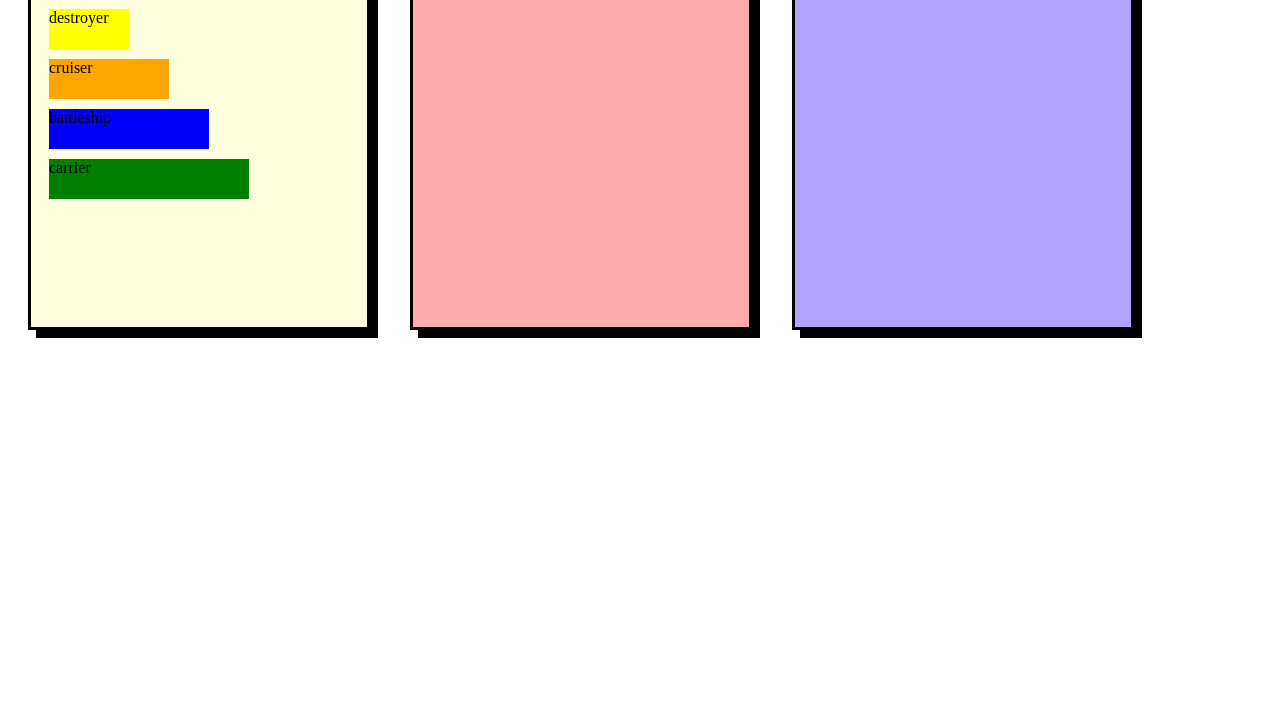
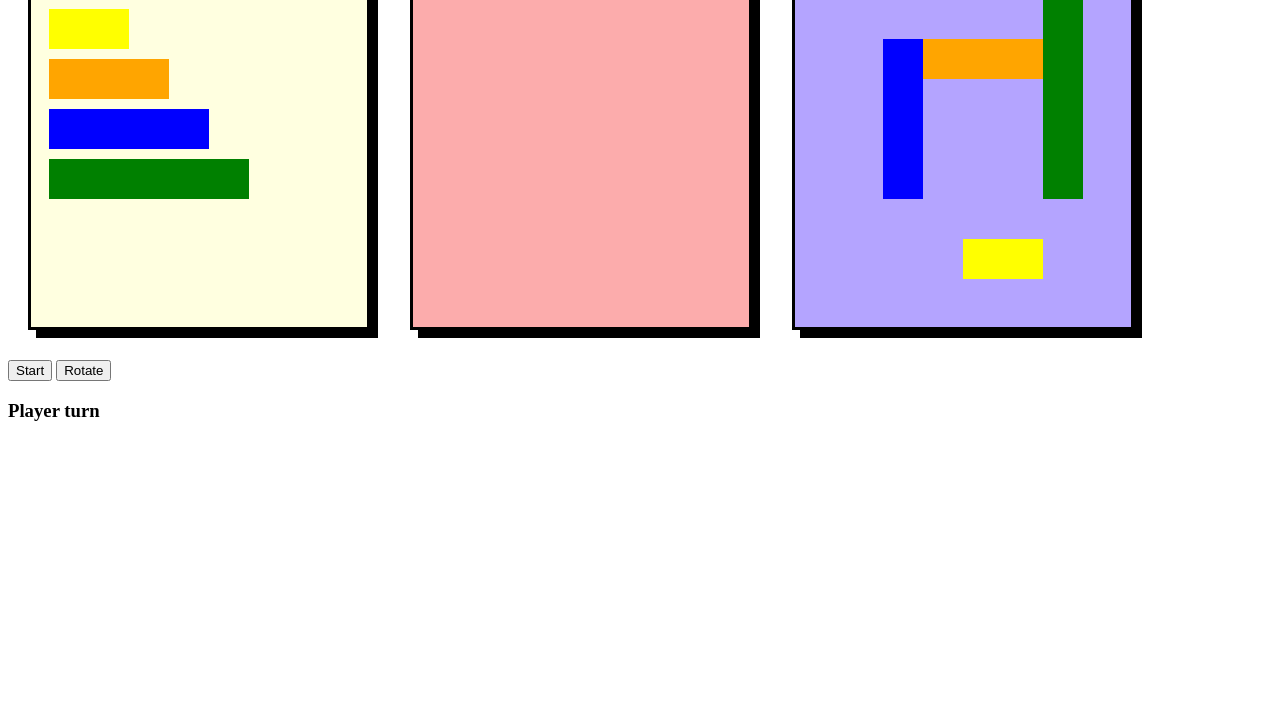
Before and after one commit to geoff4fsm/The_Game, a plain HTML site: page index.html in a window 1280 px wide. Shown: the part 83-800 px from the top of the page. Drawn offline with Linux system fonts and the light colour scheme.

Commit message:
Add files via upload

```diff
--- a/app.js
+++ b/app.js
@@ -60,12 +60,11 @@ const shipArray = [ // array of ships to be placed randomly by computer
     {
     name: "carrier",
         directions: [
-            [0, 1, 2,,3 ,4],
+            [0, 1, 2, 3 ,4],
             [0, width, width*2, width*3, width*4]
         ]
     }
 ]
-
 // place computer ships in random location
 
 let generateShips = (ship) => {
@@ -73,12 +72,18 @@ let generateShips = (ship) => {
     let current = ship.directions[randomDirection]
     if (randomDirection === 0) direction = 1    //  horizontal
     if (randomDirection === 1) direction = 8    //  verticle
-    let randomStart = Math.floor(Math.random() * computerSquares.length - ship.directions[0].length * randomDirection)  // keeps ship on board
-
+    let randomStart = Math.abs(Math.floor(Math.random() * computerSquares.length - (ship.directions[0].length * direction)))  // keeps ship on board
+console.log(current)
     const isTaken = current.some(index => computerSquares[randomStart + index].classList.contains("taken"))
+    console.log(isTaken)
     const isAtRightEdge = current.some(index => (randomStart + index) % width === width - 1)
     const isAtLeftEdge = current.some(index => (randomStart + index) % width === 0)
 
-    if ( !isTaken && !isAtRightEdge && !isAtLeftEdge) current.forEach( index => computerSquares[randomStart + index].classList.add("taken", ship.name) )// adds taken to
+    if ( !isTaken && !isAtRightEdge && !isAtLeftEdge) current.forEach( index => computerSquares[randomStart + index].classList.add("taken", ship.name) )// adds taken
     else generateShips(ship)
 }
+
+generateShips(shipArray[0])
+generateShips(shipArray[1])
+generateShips(shipArray[2])
+generateShips(shipArray[3])
--- a/index.html
+++ b/index.html
@@ -14,22 +14,22 @@
 
         <div class = "board-placement">
         <div class = "ships">
-            <div class = "ship destroyer-container" draggable = "true">destroyer
+            <div class = "ship destroyer-container" draggable = "true">
                 <div id = "destroyer-0"></div>
                 <div id = "destroyer-1"></div>
             </div>
-            <div class = "ship cruiser-container" draggable = "true">cruiser
+            <div class = "ship cruiser-container" draggable = "true">
                 <div id = "cruiser-0"></div>
                 <div id = "cruiser-1"></div>
                 <div id = "cruiser-2"></div>
             </div>
-            <div class = "ship battleship-container" draggable = "true">battleship
+            <div class = "ship battleship-container" draggable = "true">
                 <div id = "battleship-0"></div>
                 <div id = "battleship-1"></div>
                 <div id = "battleship-2"></div>
                 <div id = "battleship-3"></div>
             </div>
-            <div class = "ship carrier-container" draggable = "true">carrier
+            <div class = "ship carrier-container" draggable = "true">
                 <div id = "carrier-0"></div>
                 <div id = "carrier-1"></div>
                 <div id = "carrier-2"></div>
@@ -42,13 +42,15 @@
     <div class = "board board-user"></div>
     <div class = "board board-computer"></div>
 
+</div>
+
     <div class = "gamePlay">
         <button onclick="start">Start</button>
         <button onclick="rotate">Rotate</button>
         <h3 id = "player-turn">Player turn</h3>
         <h3 id = "info"></h3>
 
-    </div>
+
 
 
     <script src = "app.js"></script>
--- a/style.css
+++ b/style.css
@@ -54,6 +54,7 @@ h1 {
 
 .gamePlay {
     margin-top: 10px;
+
 }
 
 .ship div {
@@ -89,3 +90,15 @@ h1 {
     margin: 10px ;
     display: flex ;
 }
+.destroyer {
+    background-color: yellow ;
+}
+.cruiser {
+    background-color: orange ;
+}
+.battleship {
+    background-color: blue ;
+}
+.carrier {
+    background-color: green ;
+}
```
